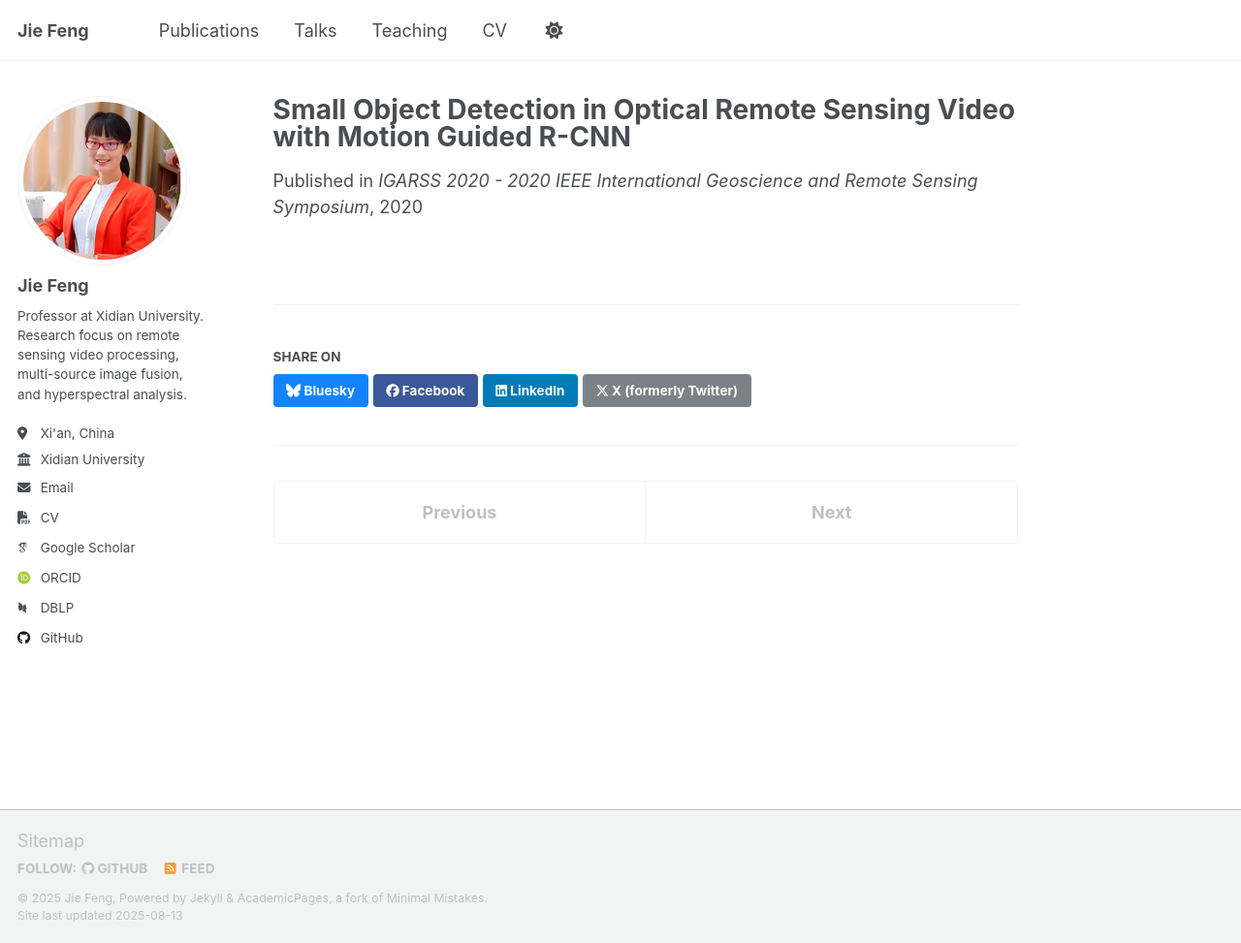
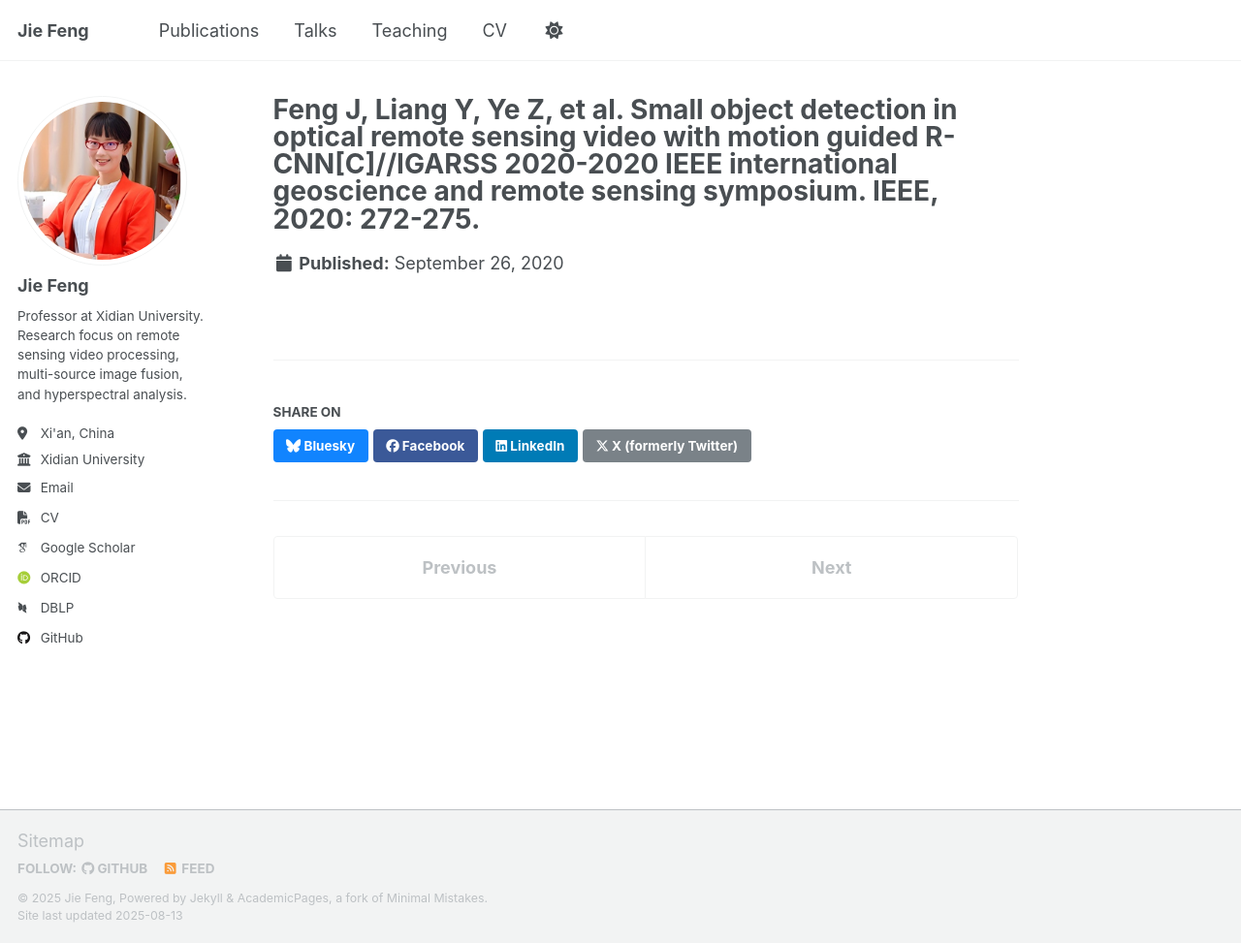
Before and after one commit to jiefeng0109/jiefeng0109.github.io, a Jekyll site: the page built from _publications/2020-09-26-paper-title-number-15.md, in a window 1280 px wide and 973 px high. Shown: the whole window at 97% size. Built offline with Jekyll 4.4.1, drawn with Linux system fonts in a browser that asks for light colours; some web fonts are replaced; a script that is not in the unit is left out.

Commit message:
Update 2020-09-26-paper-title-number-15.md

```diff
--- a/_publications/2020-09-26-paper-title-number-15.md
+++ b/_publications/2020-09-26-paper-title-number-15.md
@@ -1,8 +1,5 @@
 ---
-title: "Small Object Detection in Optical Remote Sensing Video with Motion Guided R-CNN"
+title: "Feng J, Liang Y, Ye Z, et al. Small object detection in optical remote sensing video with motion guided R-CNN[C]//IGARSS 2020-2020 IEEE international geoscience and remote sensing symposium. IEEE, 2020: 272-275."
 collection: publications
 category: manuscripts
-permalink: /publication/2020-09-26-paper-title-number-15
-date: 2020-09-26
-venue: 'IGARSS 2020 - 2020 IEEE International Geoscience and Remote Sensing Symposium'
 ---
```
